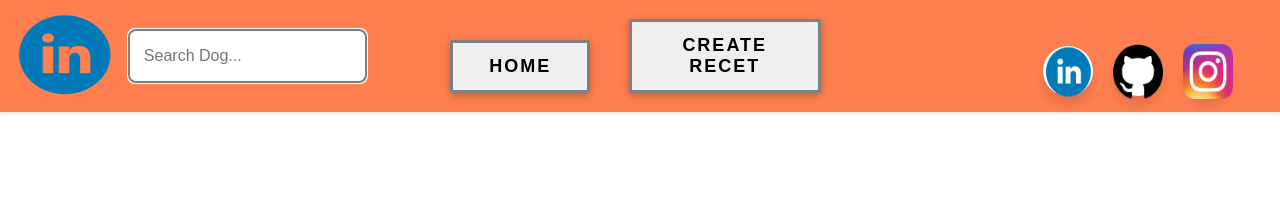
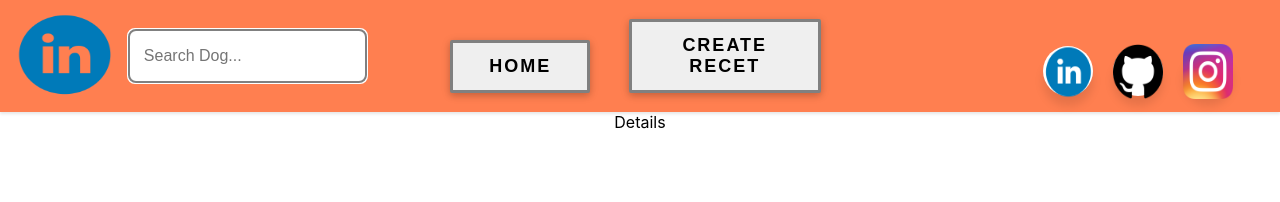
Before and after one commit to aldofc/PI-FOOD, a React (Create React App) app in the folder client/: page /home/1 in a window 1280 px wide. Shown: the top 202 px of the page. Built offline with nearby package versions, Linux system fonts and the light colour scheme.

Commit message:
carpetas-rutas-front

```diff
--- a/client/src/App.js
+++ b/client/src/App.js
@@ -3,6 +3,7 @@ import LandingPage from './Pages/LandingPage/LandingPage';
 import Home from './Pages/Home/Home';
 import NavBar from './components/Navbar/Navbar';
 import Create from './Pages/Create/Create';
+import Details from './Pages/Details/Details';
 import { Route, Switch } from 'react-router-dom';
 function App() {
   return (
@@ -14,6 +15,9 @@ function App() {
 
         <Route exact path='/home' component={Home}/>
         <Route exact path='/create' component={Create}/>
+        <Route path='/home/:id' component={Details}/>
+
+
 
     </div>
   );
--- /dev/null
+++ b/client/src/Pages/Details/Details.jsx
@@ -0,0 +1,9 @@
+import React from 'react'
+
+const Details = () => {
+  return (
+    <div>Details</div>
+  )
+}
+
+export default Details
```
Also changed, not shown: client/src/Pages/Details/Details.css (added).
